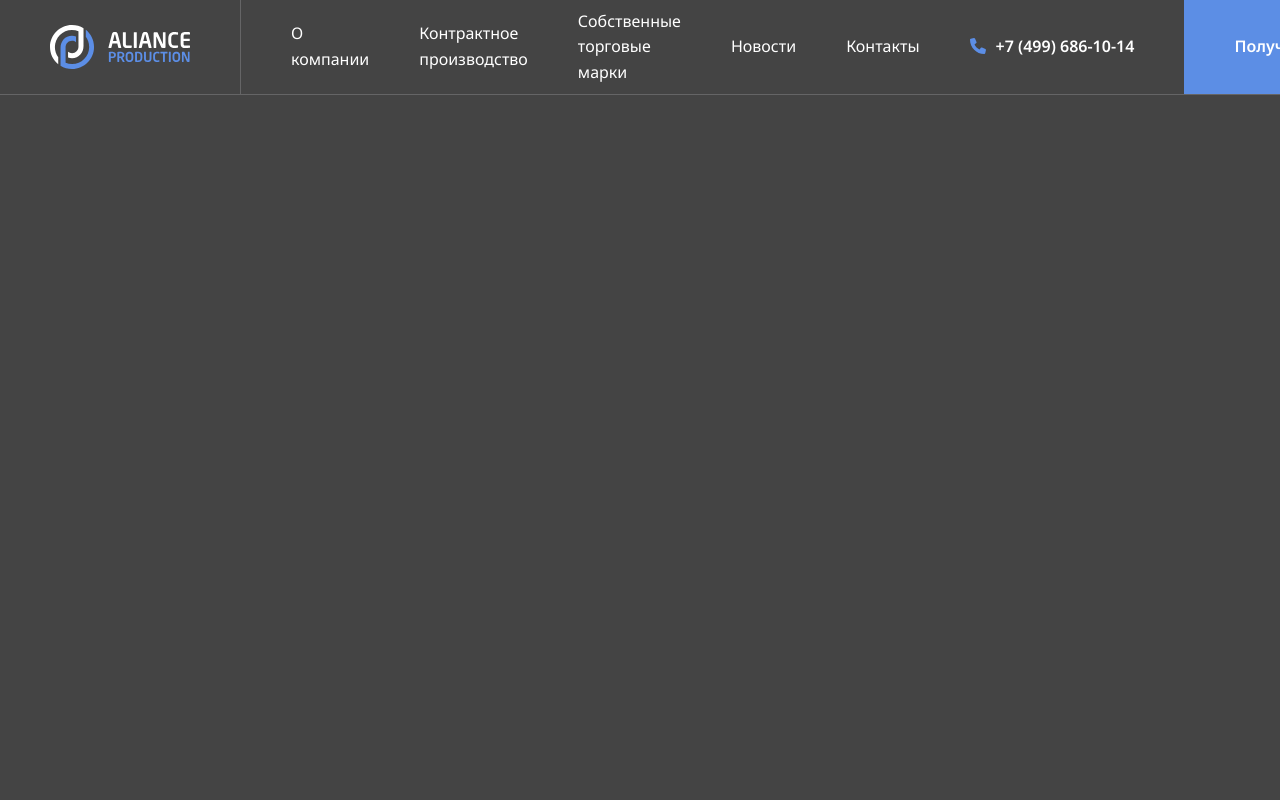
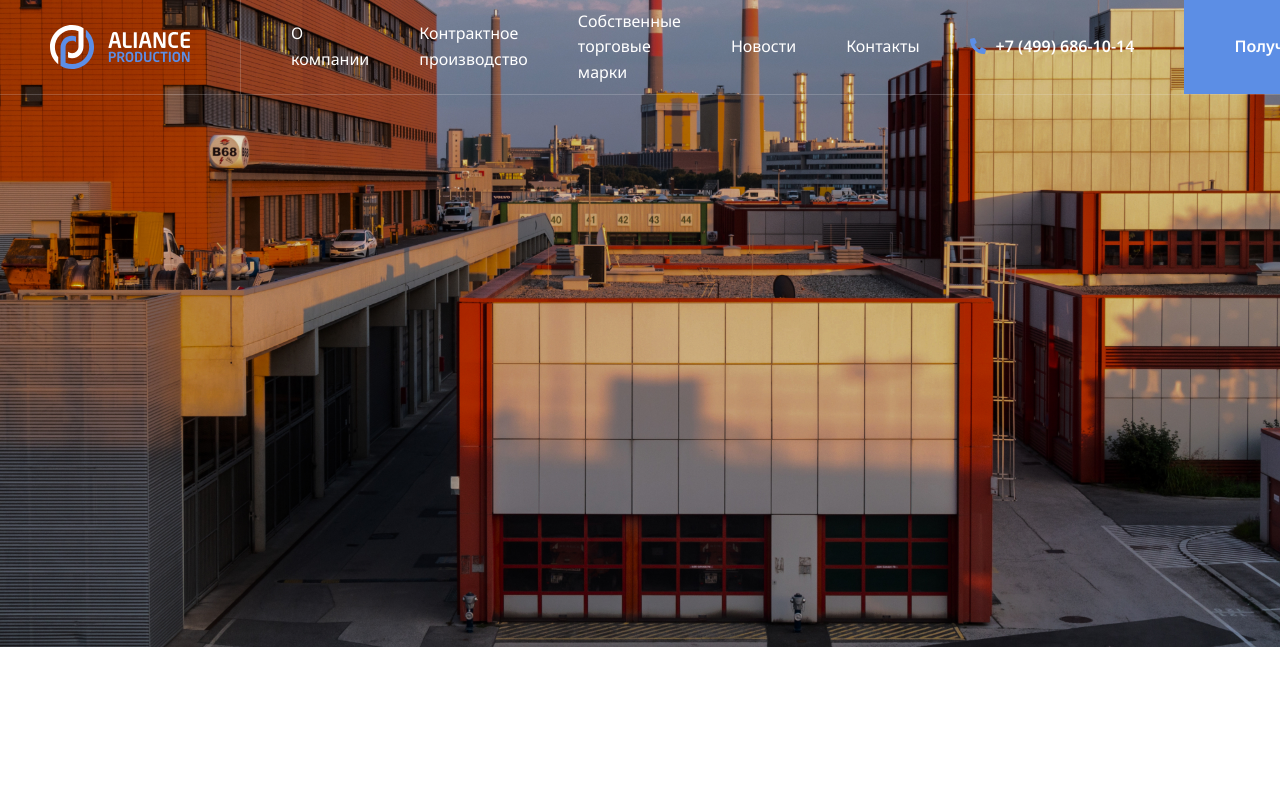
Before and after one commit to DokerMW/Aliance, a PHP site: page / in a window 1280 px wide. Run offline with PHP 8.4, Linux system fonts and the light colour scheme.

Commit message:
add: main-block bg

```diff
--- a/css/style.css
+++ b/css/style.css
@@ -7,7 +7,6 @@
 body {
   font-family: "Noto Sans", sans-serif;
   font-weight: normal;
-  background-color: rgb(68, 68, 68);
 }
 .btn {
   background-color: #5c8ee5;
@@ -33,7 +32,6 @@ body {
 
 /*===== header ==================================================================================*/
 .header {
-  background-color: rgb(68, 68, 68);
   width: 100%;
   position: fixed;
   top: 0;
@@ -75,6 +73,7 @@ body {
   flex: 0 1 auto;
 }
 .menu__item a {
+  display: inline-block;
   font-size: 16px;
   line-height: 160%;
   font-weight: normal;
@@ -102,3 +101,9 @@ body {
   padding: 0 50px;
 }
 /*===============================================================================================*/
+.main-block {
+  height: 100vh;
+}
+.main-block img {
+  width: 100%;
+}
--- a/index.html
+++ b/index.html
@@ -32,6 +32,11 @@
           <button class="header__btn btn">Получить консультацию</button>
         </div>
       </header>
+      <main>
+        <section class="main-block">
+          <img src="./img/main/main_bg.jpg" alt="" />
+        </section>
+      </main>
     </div>
     <script src="./js/script.js"></script>
   </body>
```
